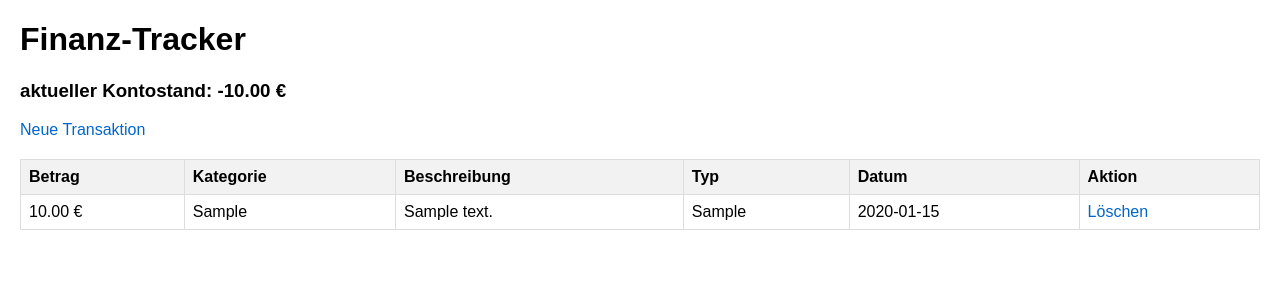
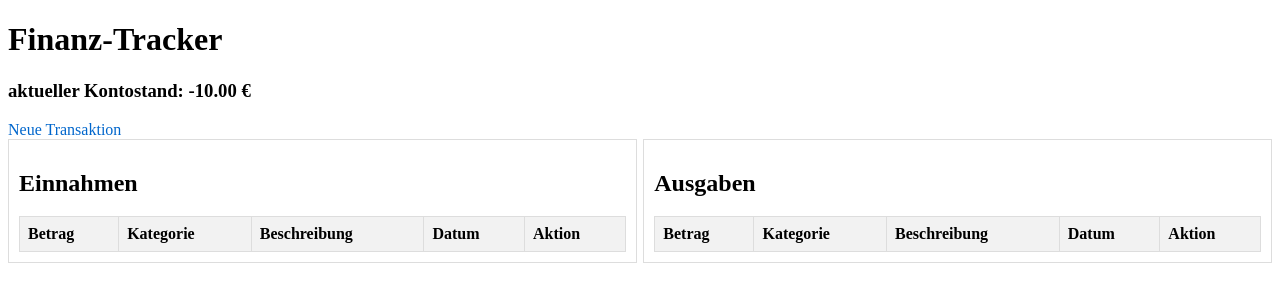
Before and after one commit to Tynnee/FinanzTracker, a Flask app: page / in a window 1280 px wide. Shown: the top 302 px of the page. Run offline with Flask 3, Linux system fonts and the light colour scheme; tables that the repository leaves empty hold one stand-in row (values such as "Sample post"); lists and menus that the app fills with data are empty.

Commit message:
Das Design abgeändert. Einkommen und Ausgaben werden jetzt in seperaten Tabellen aufgeführt.

```diff
--- a/app.py
+++ b/app.py
@@ -7,7 +7,9 @@
 def index():
     transactions = get_transactions()
     balance = sum(t[1] if t[4] == 'income' else -t[1] for t in transactions)
-    return render_template('index.html', transactions=transactions, balance=balance)
+    incomes = [t for t in transactions if t[4] == 'income']
+    expenses = [t for t in transactions if t[4] == 'expense']
+    return render_template('index.html', transactions=transactions, balance=balance, incomes=incomes, expenses=expenses)
 
 
 @app.route('/add', methods=['GET', 'POST'])
--- a/static/css/style.css
+++ b/static/css/style.css
@@ -1,27 +1,40 @@
-body {
-    font-family: Arial, sans-serif;
-    margin: 20px;
+.container {
+    display: flex;
+    justify-content: space-between;
+    width: 100%;
 }
+
+.column {
+    width: 48%;
+    padding: 10px;
+    border: 1px solid #ddd;
+}
+
 table {
     width: 100%;
     border-collapse: collapse;
-    margin-top: 20px;
+    margin-top: 10px;
 }
+
 th, td {
     border: 1px solid #ddd;
     padding: 8px;
     text-align: left;
 }
+
 th {
     background-color: #f2f2f2;
 }
+
 form {
     margin-top: 20px;
 }
+
 input, select, button {
     margin: 5px;
     padding: 5px;
 }
+
 button {
     background-color: #4CAF50;
     color: white;
@@ -29,13 +42,16 @@
     padding: 10px;
     cursor: pointer;
 }
+
 button:hover {
     background-color: #45a049;
 }
+
 a {
     color: #0066cc;
     text-decoration: none;
 }
+
 a:hover {
     text-decoration: underline;
 }
--- a/templates/index.html
+++ b/templates/index.html
@@ -2,38 +2,93 @@
 <html lang="de">
 <head>
     <meta charset="UTF-8">
-    <meta name="viewport" content="width=device-width, initial-scale=1.0">
-    <title>Finanze-Tracker</title>
+    <title>Finanz-Tracker</title>
     <link rel="stylesheet" href="{{ url_for('static', filename='css/style.css') }}">
+    <style>
+        .container {
+            display: flex;
+            justify-content: space-between;
+            width: 100%;
+        }
+        .column {
+            width: 48%;
+            padding: 10px;
+            border: 1px solid #ddd;
+        }
+        table {
+            width: 100%;
+            border-collapse: collapse;
+            margin-top: 10px;
+        }
+        th, td {
+            border: 1px solid #ddd;
+            padding: 8px;
+            text-align: left;
+        }
+        th {
+            background-color: #f2f2f2;
+        }
+    </style>
 </head>
 <body>
     <h1>Finanz-Tracker</h1>
-    <h3>aktueller Kontostand: {{ '%.2f' % balance }} €</h3>
+    <h3>aktueller Kontostand: {{ "%.2f" % balance }} €</h3>
     <a href="{{ url_for('add') }}">Neue Transaktion</a>
+
+    <div class="container">
+        <div class="column">
+            <h2>Einnahmen</h2>
             <table>
                 <thead>
                     <tr>
                         <th>Betrag</th>
                         <th>Kategorie</th>
                         <th>Beschreibung</th>
-                <th>Typ</th>
                         <th>Datum</th>
                         <th>Aktion</th>
                     </tr>
                 </thead>
                 <tbody>
-            {% for t in transactions %}
+                    {% for t in incomes %}
                     <tr>
-                <td>{{ "%.2f" % t[1] }} €</td> <!-- Betrag (Index 1) -->
-                <td>{{ t[2] }}</td> <!-- Kategorie (Index 2) -->
-                <td>{{ t[3] or '-' }}</td> <!-- Beschreibung (Index 3), fallback mit '-' -->
-                <td>{{ t[4] }}</td> <!-- Typ (Index 4) -->
-                <td>{{ t[5] }}</td> <!-- Datum (Index 5) -->
-                <td><a href="{{ url_for('delete', id=t[0]) }}">Löschen</a></td> <!-- Aktion mit ID (Index 0) -->
+                        <td>{{ "%.2f" % t[1] }} €</td>
+                        <td>{{ t[2] }}</td>
+                        <td>{{ t[3] or '-' }}</td>
+                        <td>{{ t[5] }}</td>
+                        <td><a href="{{ url_for('delete', id=t[0]) }}">Löschen</a></td>
                     </tr>
                     {% endfor %}
                 </tbody>
             </table>
+        </div>
+
+        <div class="column">
+            <h2>Ausgaben</h2>
+            <table>
+                <thead>
+                    <tr>
+                        <th>Betrag</th>
+                        <th>Kategorie</th>
+                        <th>Beschreibung</th>
+                        <th>Datum</th>
+                        <th>Aktion</th>
+                    </tr>
+                </thead>
+                <tbody>
+                    {% for t in expenses %}
+                    <tr>
+                        <td>{{ "%.2f" % t[1] }} €</td>
+                        <td>{{ t[2] }}</td>
+                        <td>{{ t[3] or '-' }}</td>
+                        <td>{{ t[5] }}</td>
+                        <td><a href="{{ url_for('delete', id=t[0]) }}">Löschen</a></td>
+                    </tr>
+                    {% endfor %}
+                </tbody>
+            </table>
+        </div>
+    </div>
+
     <script src="{{ url_for('static', filename='js/main.js') }}"></script>
 </body>
 </html>
```
Also changed, not shown: README.md, 6 other files. Lines whose indentation alone changed are shown as unchanged.
